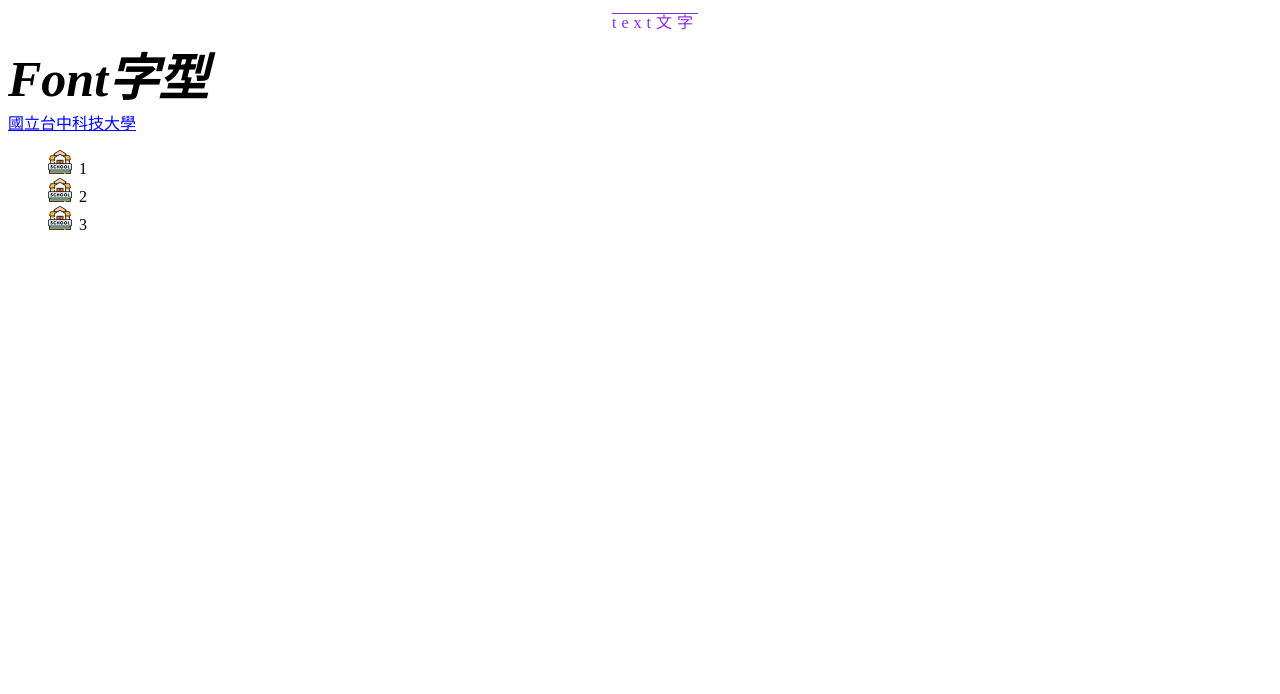
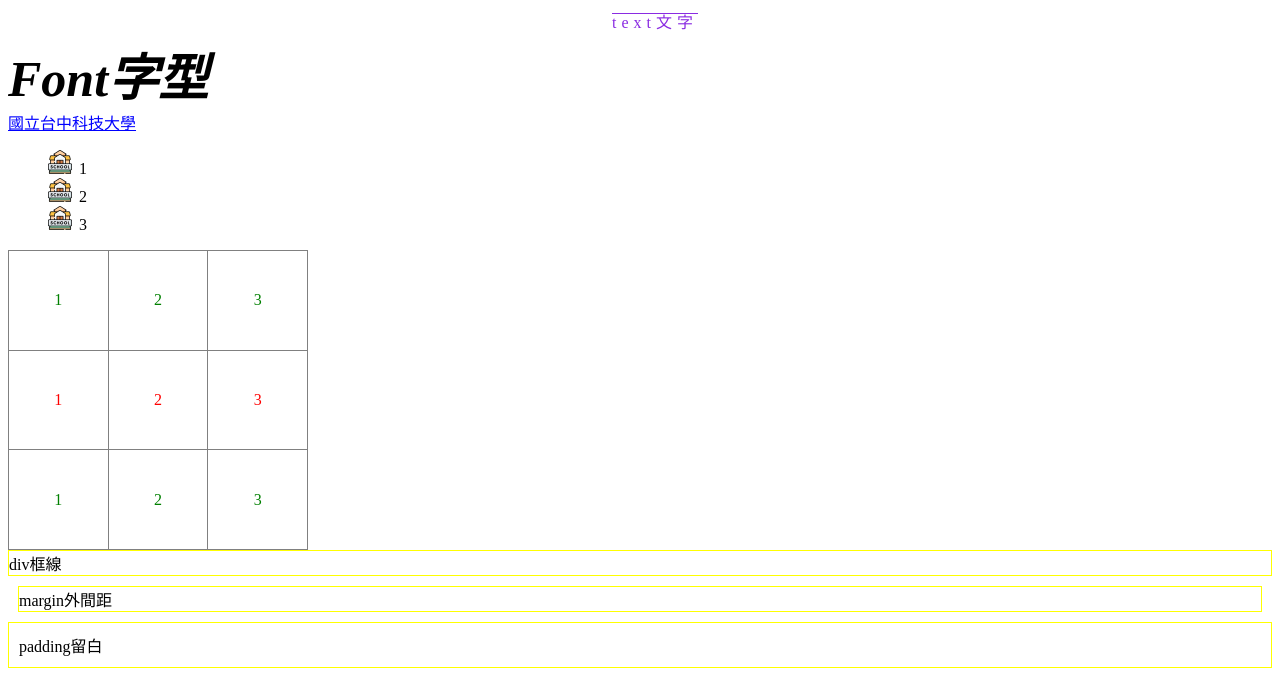
Before and after one commit to 3411207070/3411207070, a plain HTML site: page css_all.html in a window 1280 px wide. Drawn offline with Linux system fonts and the light colour scheme.

Commit message:
Add files via upload

```diff
--- a/css_all.html
+++ b/css_all.html
@@ -78,6 +78,45 @@
             /*圖片*/
             list-style-image: url('school2.png');
         }
+        /*table表格*/
+        .table{
+            /*合併框線*/
+            border-collapse: collapse;
+            width: 300px;
+            height: 300px;
+        }
+        td{
+            text-align: center;
+            vertical-align: center;
+        }
+        /*偶數行*/
+        tr:nth-last-child(even){
+            color:red;
+        }
+        /*奇數行*/
+        tr:nth-child(odd){
+            color: green;
+        }
+        /*邊框*/
+        .div_border{
+            /*邊框粗細*/
+            border-width: 1px;
+            /*邊框類型*/
+            border-style: solid;
+            /*顏色*/
+            border-color: yellow;
+        }
+        /*外間距*/
+        .div_margin{
+            /*上下左右*/
+            margin: 10px;
+            /*上下，左右*/
+            /*margin:10px 5px;*/
+        }
+        /*留白*/
+        .div_padding{
+            padding: 10px;
+        }
     </style>
 </head>
 <body>
@@ -93,5 +132,31 @@
         <li>2</li>
         <li>3</li>
     </ol>
+    <table class="table" border="1" cellspacing="0" cellpadding="0">
+        <tr>
+            <td>1</td>
+            <td>2</td>
+            <td>3</td>
+        </tr>
+        <tr>
+            <td>1</td>
+            <td>2</td>
+            <td>3</td>
+        </tr>
+        <tr>
+            <td>1</td>
+            <td>2</td>
+            <td>3</td>
+        </tr>
+    </table>
+    <div class="div_border">
+        div框線
+    </div>
+    <div class="div_border div_margin">
+        margin外間距
+    </div>
+    <div class="div_border div_padding">
+        padding留白
+    </div>
 </body>
 </html>
```
